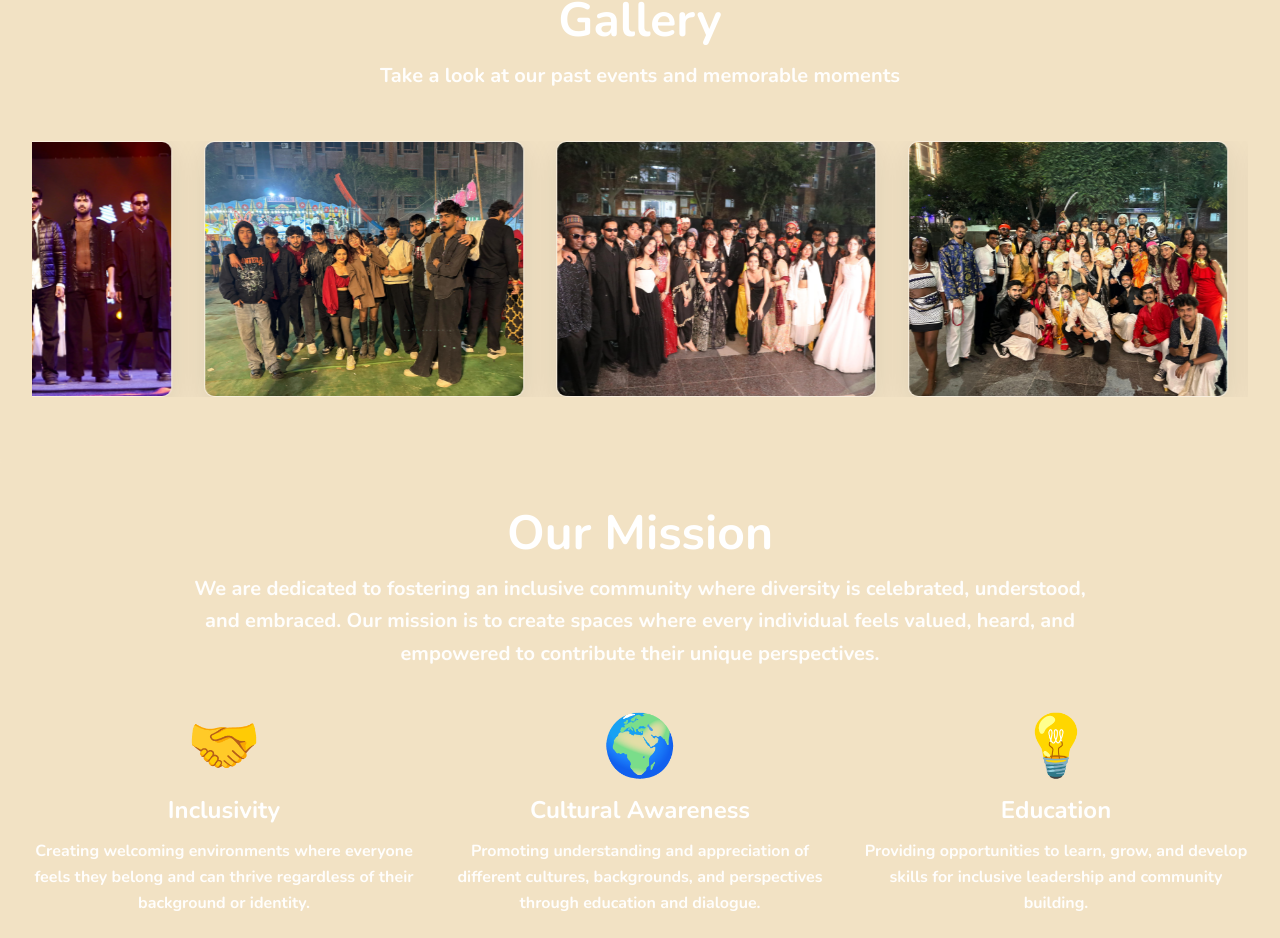
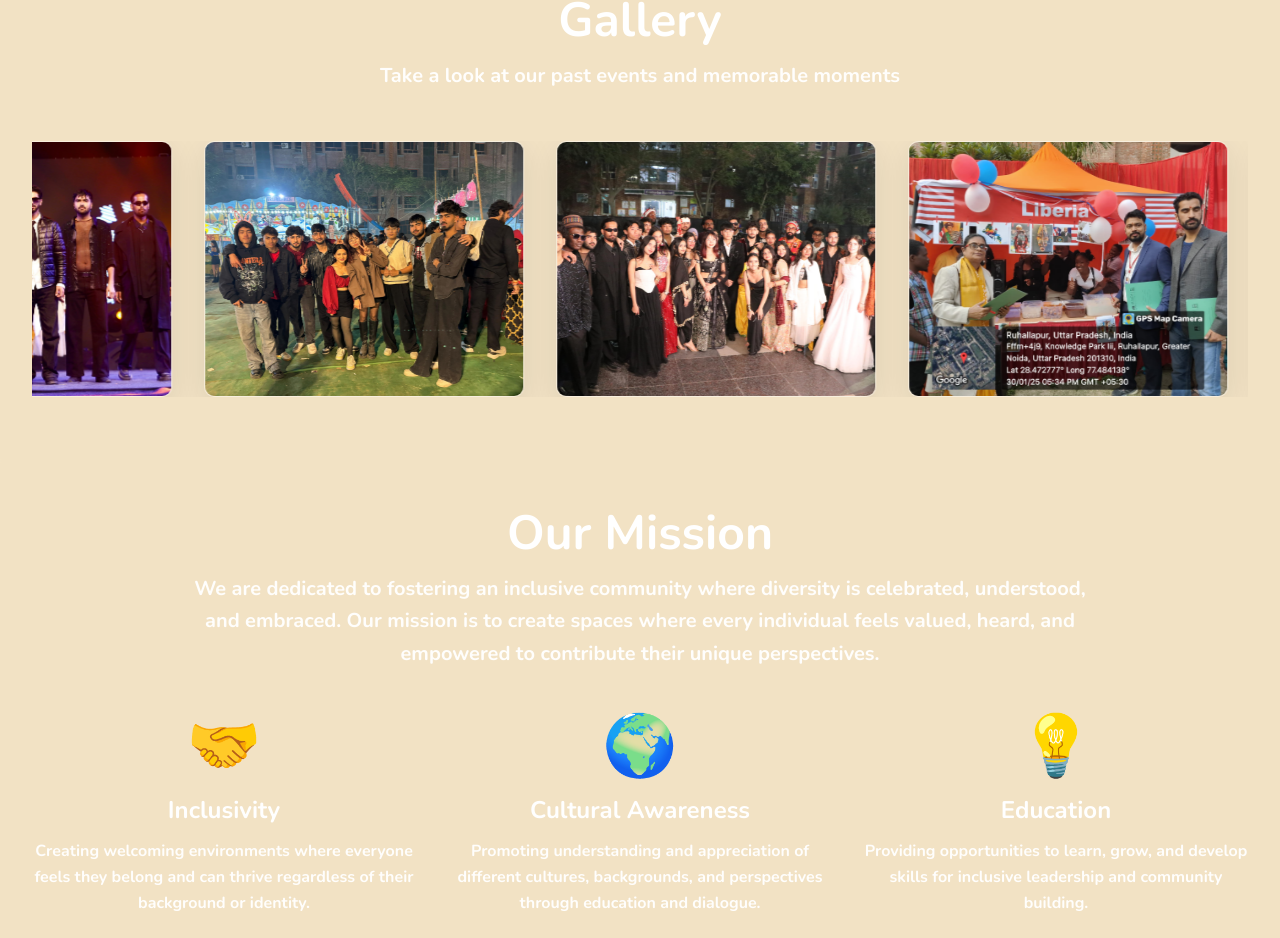
Before and after one commit to DeluluDevelopers/landingdiversity, a Next.js app: page / in a window 1280 px wide. Shown: the part 2915-3853 px from the top of the page. Built offline with nearby package versions, Linux system fonts and the light colour scheme.

Commit message:
added main image

```diff
--- a/app/page.tsx
+++ b/app/page.tsx
@@ -409,7 +409,7 @@ export default function Home() {
               onMouseLeave={() => handleCarouselHover(false)}
             >
               <div className='flex animate-scroll-left'>
-                {[1, 2, 3, 4, 5, 6, 7].map((imageNum) => (
+                {[1, 2, 3, 8, 4, 5, 6, 7].map((imageNum) => (
                   <div key={imageNum} className='flex-shrink-0 mx-4'>
                     <div
                       className='w-80 h-64 rounded-lg overflow-hidden glass-card hover:scale-150 transition-transform duration-300'
```
Also changed, not shown: public/8.jpg (renamed from public/main_image.jpg).
